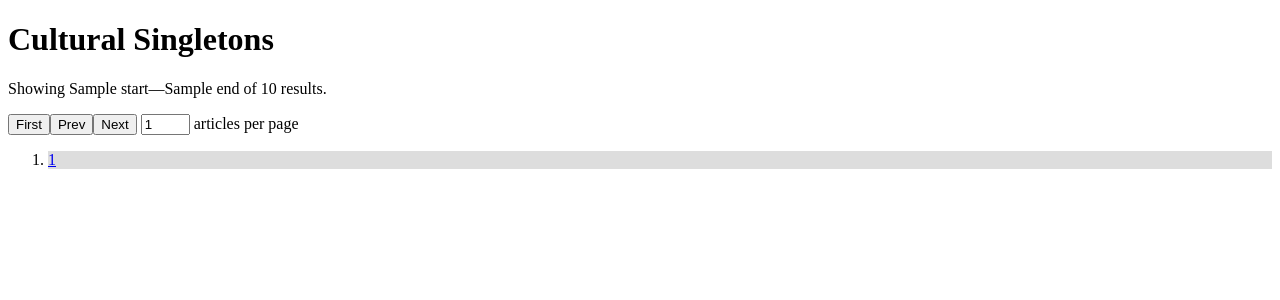
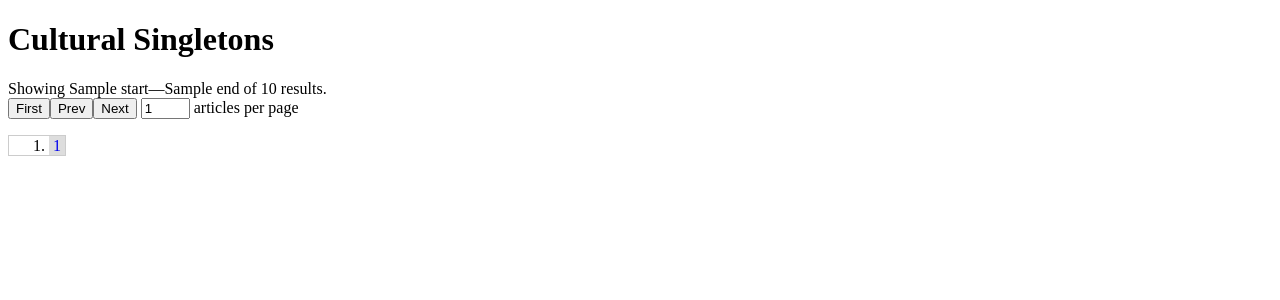
Before and after one commit to mitmedialab/singletons, a Flask app: template scripts/server/app/templates/index.html in a window 1280 px wide. Shown: the top 300 px of the page. Run offline with Flask 2, Linux system fonts and the light colour scheme; the template is opened without the code that fills it: most values are stand-ins (such as "Sample title", 1, 10 or a date in 2020); parts of the project's set-up code (start-up, migrations or seed data) failed here and were passed over.

Commit message:
Minor styling tweaks.

```diff
--- a/scripts/server/app/templates/index.html
+++ b/scripts/server/app/templates/index.html
@@ -3,18 +3,21 @@
     <head>
         <title>Cultural Singletons</title>
         <style type="text/css">
+            ol { float: left; clear: both; border: solid 1px #ccc; }
+            li { padding: 0.05em 0.25em; }
             li:nth-child(odd) { background-color: #ddd; }
+            a { text-decoration: none; }
         </style>
     </head>
     <body>
         <h1>Cultural Singletons</h1>
         <form action="" method="get">
-            <p>Showing {{start}}&mdash;{{end}} of {{total}} results.</p>
-            <p>
+            <div>Showing {{start}}&mdash;{{end}} of {{total}} results.</div>
+            <div>
                 <input type="hidden" name="start" value="{{start}}"/>
                 <input type="submit" name="submit" value="First"/><input type="submit" name="submit" value="Prev"/><input type="submit" name="submit" value="Next"/>
                 <input name="per_page" value="{{per_page}}" size="3"/> articles per page
-            </p>
+            </div>
         </form>
         <ol start="{{start}}">
             {% for page in pages %}
```
